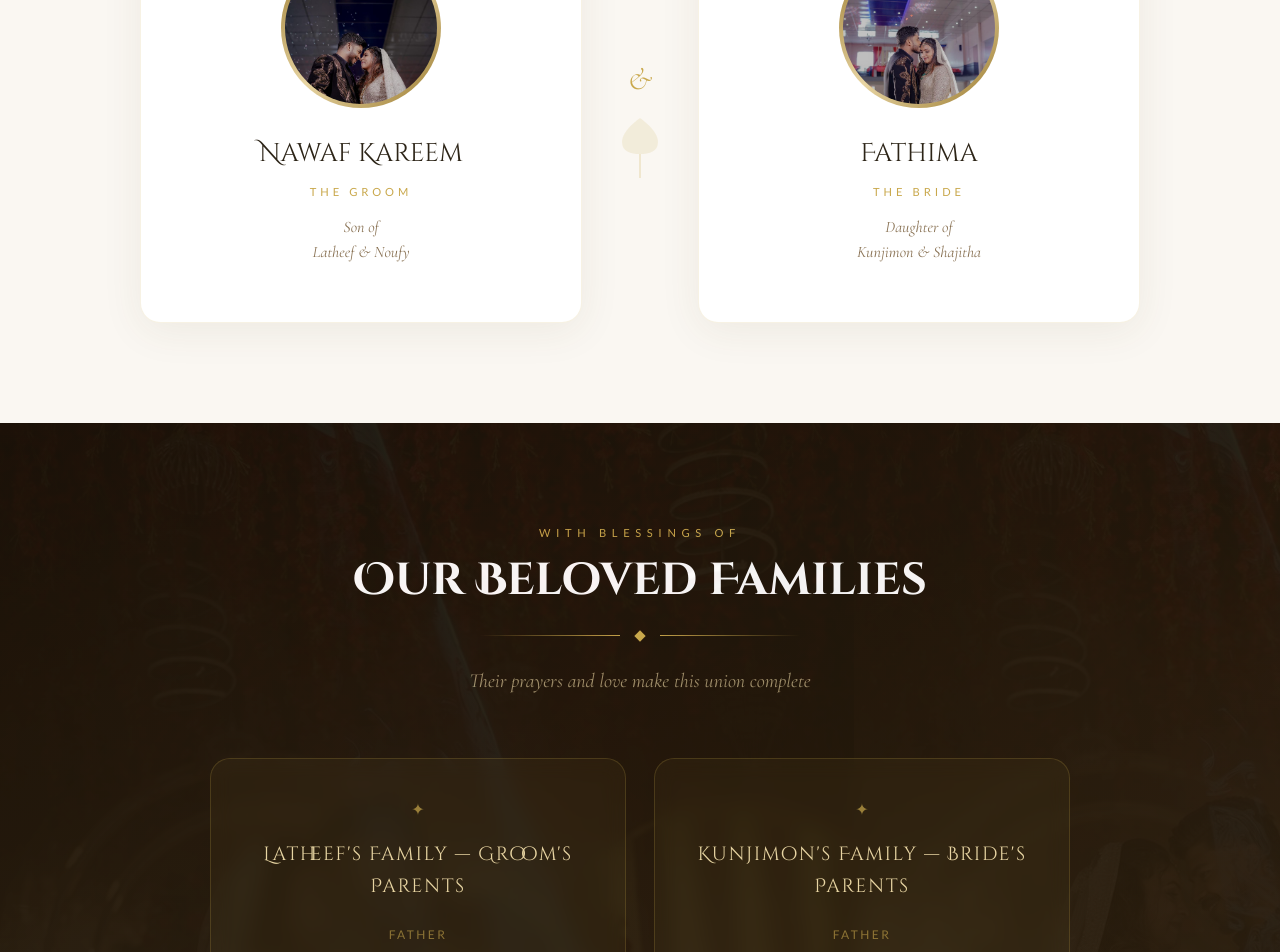
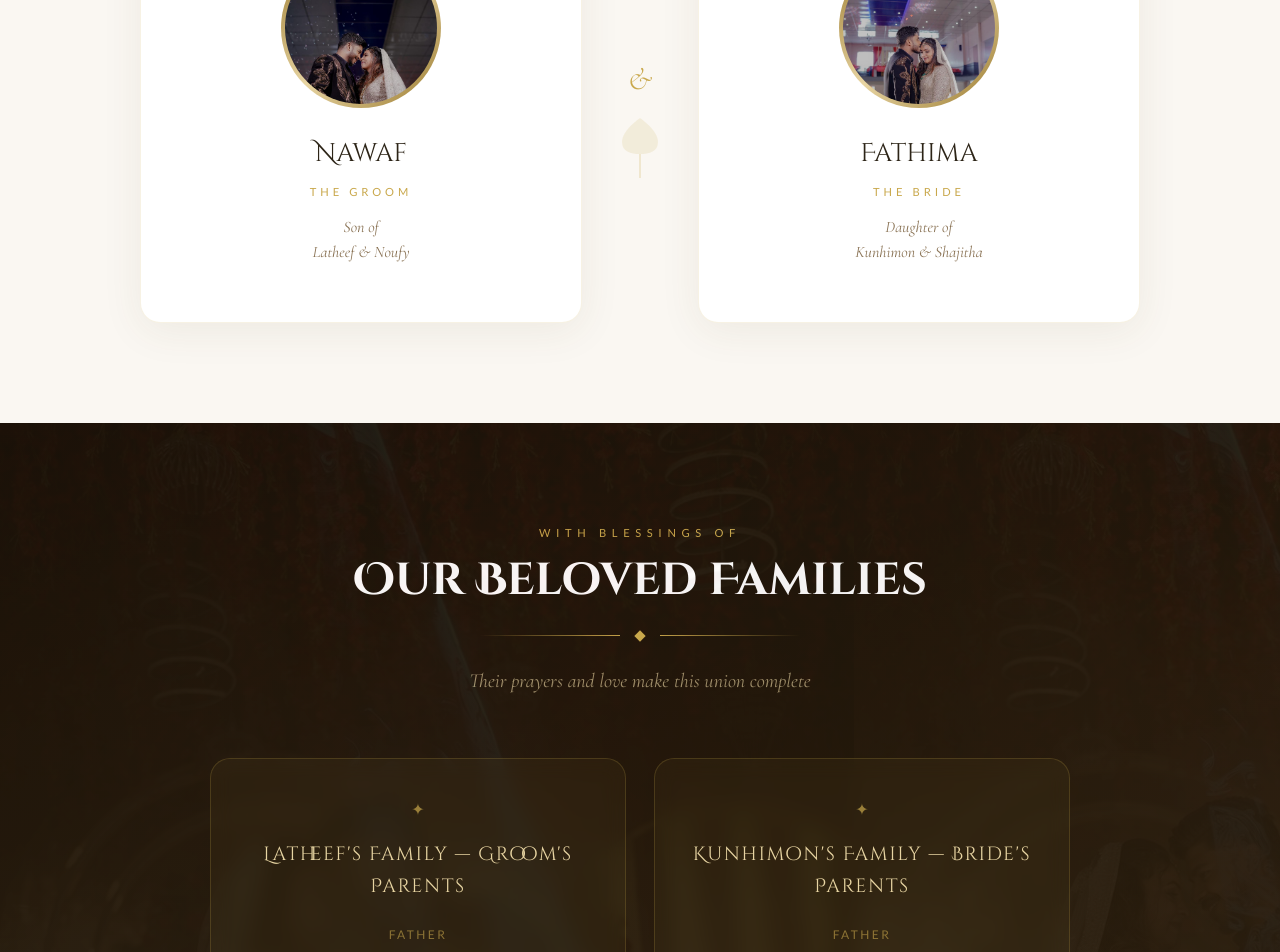
Before and after one commit to Ashcode2403/fathima-nawaf, a plain HTML site: page index.html in a window 1280 px wide. Shown: the part 1760-2712 px from the top of the page. Drawn offline with nearby package versions, Linux system fonts and the light colour scheme.

Commit message:
Update index.html

```diff
--- a/index.html
+++ b/index.html
@@ -1343,7 +1343,7 @@ footer::before {
         <div class="couple-photo-wrap">
             <img class="couple-photo" src="6.jpeg" >
         </div>
-        <div class="couple-name">Nawaf Kareem</div>
+        <div class="couple-name">Nawaf</div>
         <div class="couple-role">The Groom</div>
         <p class="couple-parents">Son of<br>Latheef &amp; Noufy</p>
         <!-- <p class="couple-desc">Grounded in faith and boundless in love — his warmth and strength make every moment feel like home.</p> -->
@@ -1367,7 +1367,7 @@ footer::before {
         </div>
         <div class="couple-name">Fathima</div>
         <div class="couple-role">The Bride</div>
-        <p class="couple-parents">Daughter of<br>Kunjimon &amp; Shajitha</p>
+        <p class="couple-parents">Daughter of<br>Kunhimon &amp; Shajitha</p>
         <!-- <p class="couple-desc">Radiant, graceful, and beloved — her smile carries the light that makes the whole world softer and more beautiful.</p> -->
       </div>
     </div>
@@ -1393,9 +1393,9 @@ footer::before {
         </div>
       </div>
       <div class="parents-card" data-aos="fade-left">
-        <div class="parents-family-name">Kunjimon's Family — Bride's Parents</div>
+        <div class="parents-family-name">Kunhimon's Family — Bride's Parents</div>
         <div class="parents-name">
-          <span>Father</span>Kunjimon
+          <span>Father</span>Kunhimon
           <span>Mother</span>Shajitha
         </div>
       </div>
@@ -1495,7 +1495,7 @@ footer::before {
       <div class="venue-info">
         <div class="venue-name">CK Convention Centre</div>
         <p class="venue-address"> , Kerala<br>Sunday, 23rd AUG 2026 · 11:30 AM</p>
-        <a href="https://maps.app.goo.gl/aZNrhZQA5Jgqf3Kd6" target="_blank" rel="noopener noreferrer" class="btn-directions">
+        <a href="https://maps.app.goo.gl/m5Sv7H9PiXTmvXNh8?g_st=ic" target="_blank" rel="noopener noreferrer" class="btn-directions">
           <span>📍</span>
           Get Directions
         </a>
```
